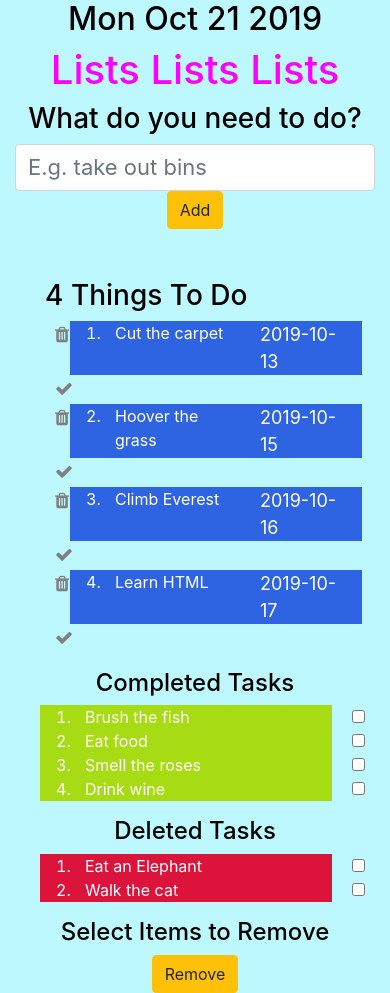
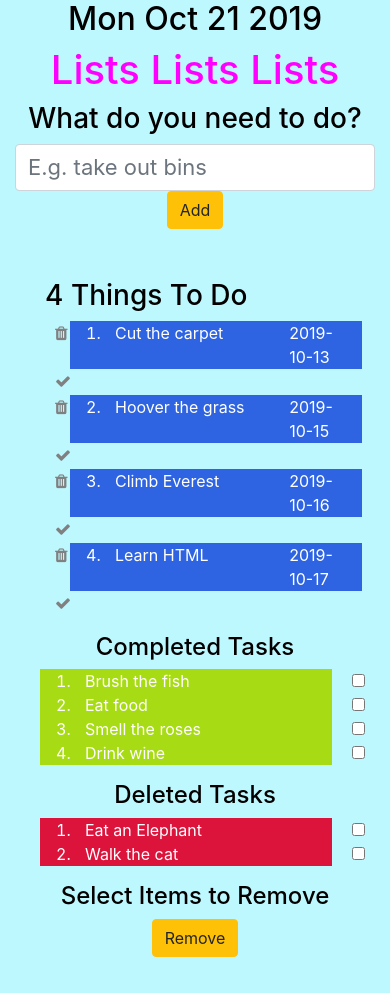
Before and after one commit to katiep28/React-Todo-List, a React (Create React App) app: page / in a window 390 px wide. After the commit the page ends 957 px from the top, so only its background shows below. Built offline with nearby package versions, Linux system fonts and the light colour scheme.

Commit message:
sorting out mobile view

```diff
--- a/src/App.css
+++ b/src/App.css
@@ -21,7 +21,7 @@ h4{
 
 ol{
   color: white;
-  font-size: large;
+  font-size: medium;
 }
 
 .paddingbelow{
--- a/src/ListItem.css
+++ b/src/ListItem.css
@@ -1,6 +1,7 @@
 
 .text{    color: white;
-    font-size: large;
+    font-size: small;
+
 }
 
  .col-blue {
--- a/src/ListItem.js
+++ b/src/ListItem.js
@@ -17,14 +17,14 @@ class ListItem extends React.Component {
         <div className="col-1 col-lg-1">
           <i className="fa fa-trash" onClick={this.handleDeleteTick}/>
         </div>
-        <div className="col-6  col-lg-6 col-blue">
+        <div className="col-7  col-lg-7 col-blue">
           <div>
             <li>
               {this.props.text}
             </li>
           </div>
         </div>
-        <div className="col-4 col-lg-4 col-blue">
+        <div className="col-3 col-lg-3 col-blue">
           <div>
               {this.props.date}
           </div>
```
